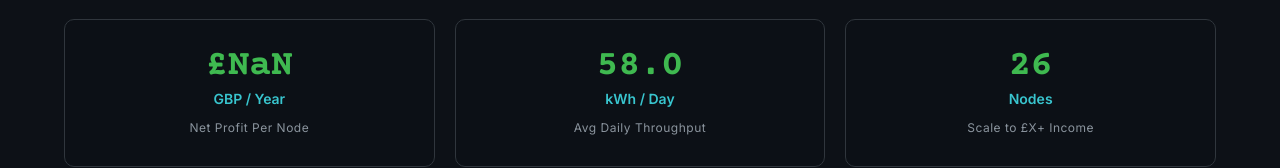
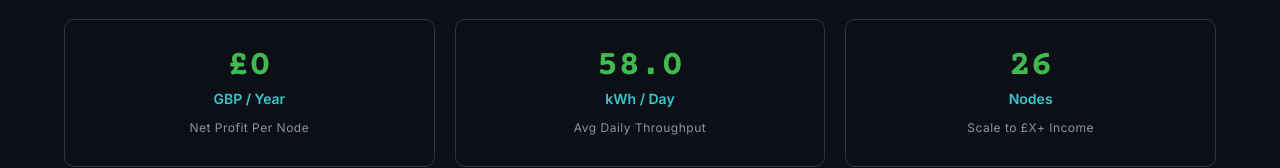
Before and after one commit to mb43/node3-energy, a website: page index.html in a window 1280 px wide. Shown: the part 4048-4216 px from the top of the page. Drawn offline with nearby package versions, Linux system fonts and the light colour scheme.

Commit message:
Update data-target attribute in spec-number div

```diff
--- a/index.html
+++ b/index.html
@@ -460,7 +460,7 @@
         </div>
 
         <div class="spec-item">
-          <div class="spec-number" data-target="xxxx" data-format="currency">£0</div>
+          <div class="spec-number" data-target="0000" data-format="currency">£0</div>
           <div class="spec-unit">GBP / Year</div>
           <div class="spec-label">Net Profit Per Node</div>
         </div>
```
